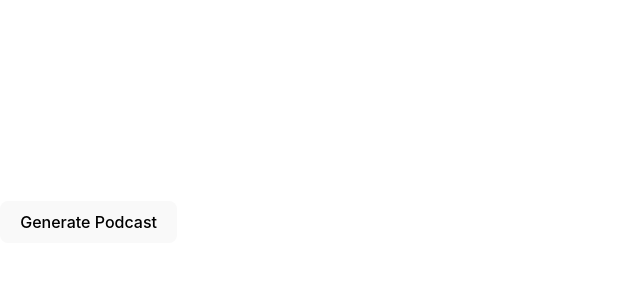
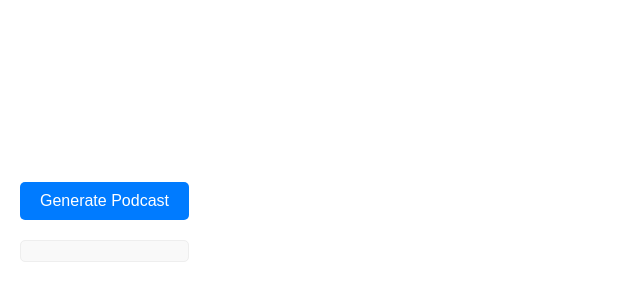
Before and after one commit to sujalcharati/podcast-generator, a React (Vite) app: page / in a window 1280 px wide. Shown: the part 178-478 px from the top of the page, without its empty margins (0-640 px from the left). Built offline with nearby package versions, Linux system fonts and the light colour scheme.

Commit message:
prettier UI

```diff
--- a/src/App.jsx
+++ b/src/App.jsx
@@ -268,24 +268,36 @@ function App(){
             }
           }
 
-    return(
-        <div>
-        {/* <textarea
-          placeholder="Enter text for the podcast"
-          value={text}
-          onChange={(e) => setText(e.target.value)}
-        /> */}
-
-        <button onClick={generatePodcast}>Generate Podcast</button>
-
-
-        {/* {audiourl && (
-          <audio controls>
-            <source src={audioUrl} type="audio/mpeg" />
-            Your browser does not support the audio element.
-          </audio>
-        )} */}
-        {article}
+    return (
+      <div style={{ padding: '20px', fontFamily: 'Arial, sans-serif' }}>
+        <button
+          onClick={generatePodcast}
+          style={{
+            padding: '10px 20px',
+            backgroundColor: '#007BFF',
+            color: '#fff',
+            border: 'none',
+            borderRadius: '5px',
+            cursor: 'pointer',
+            fontSize: '16px',
+          }}
+        >
+          Generate Podcast
+        </button>
+        <div style={{ marginTop: '20px', color: '#555' }}>
+          <p>{message}</p>
+          <div
+            style={{
+              whiteSpace: 'pre-wrap',
+              backgroundColor: '#f9f9f9',
+              padding: '10px',
+              borderRadius: '5px',
+              border: '1px solid #eee',
+            }}
+          >
+            {article}
+          </div>
+        </div>
       </div>
     );
   }
```
